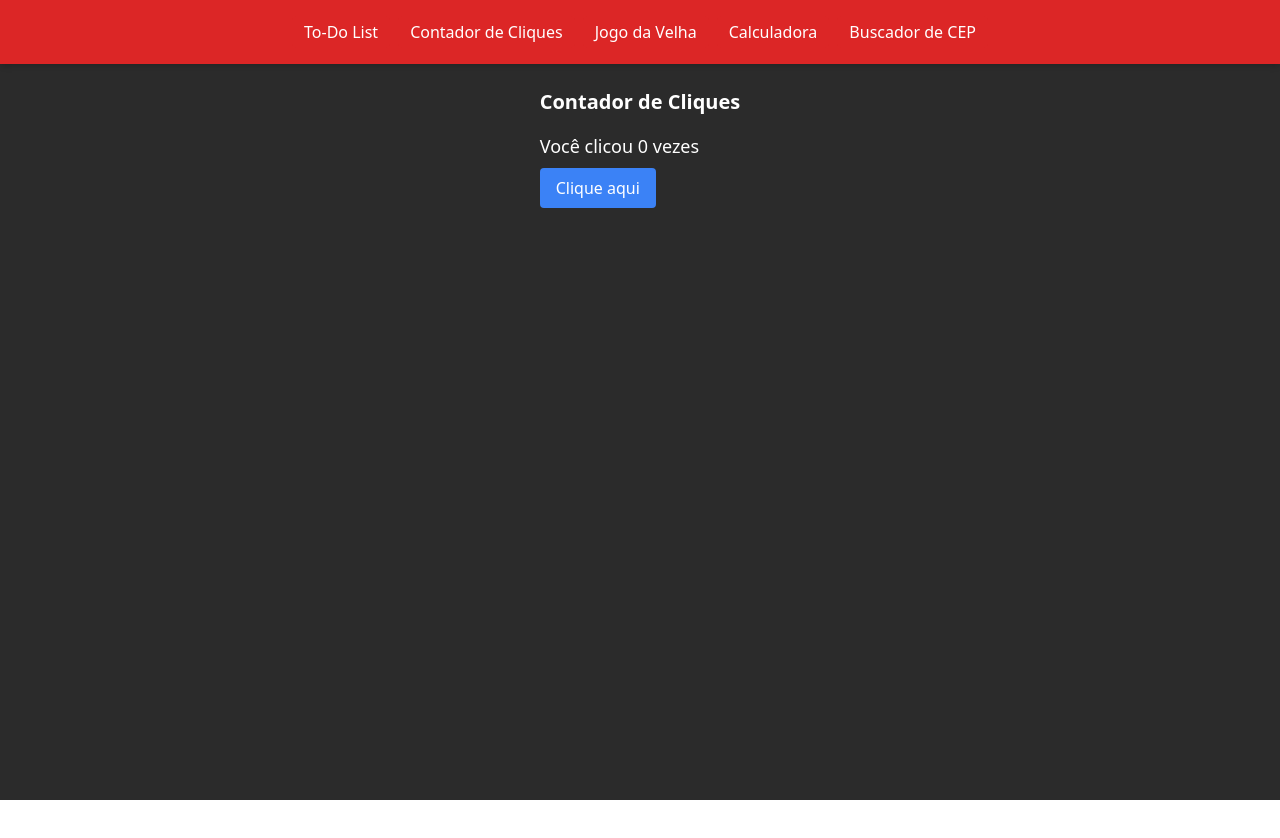
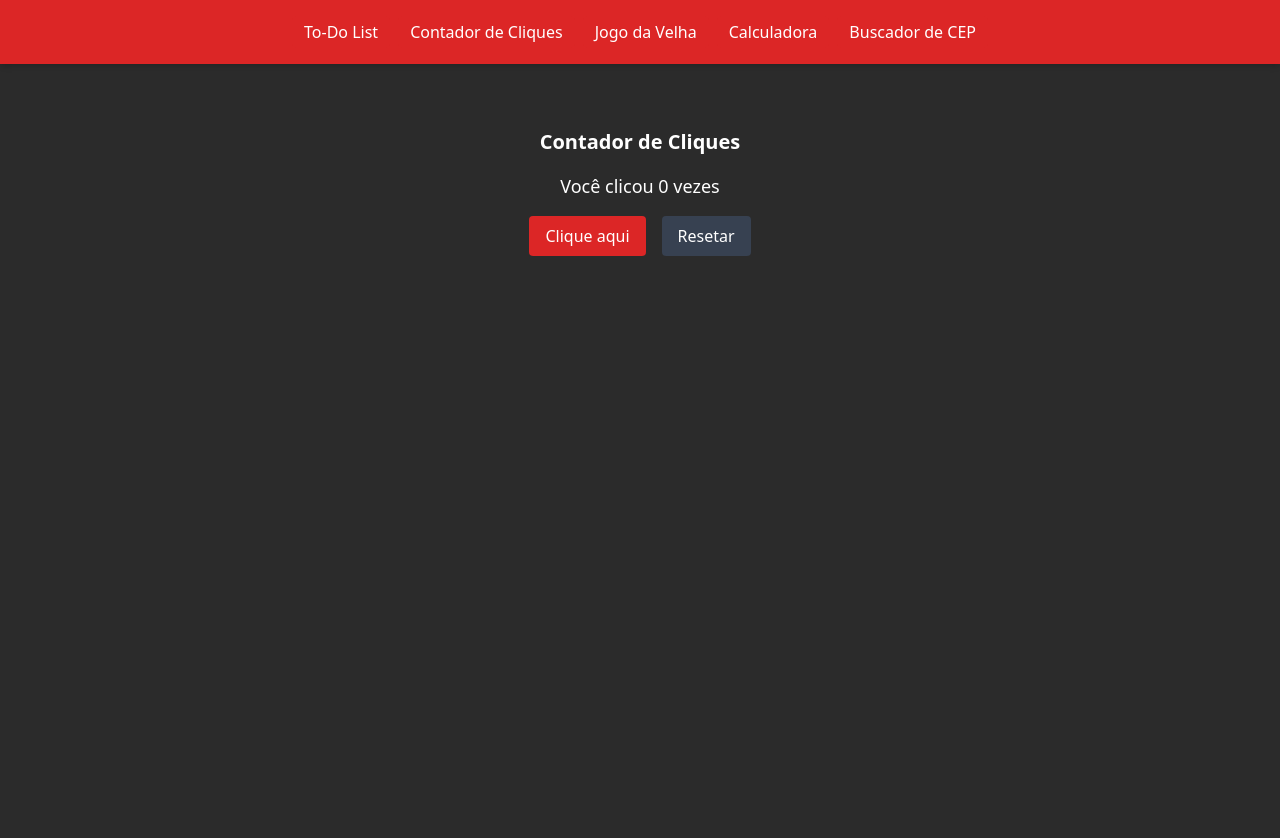
Before and after one commit to Leogodinho04/multifuncional-app, a React (Create React App) app: page / in a window 1280 px wide. Both pictures are taken after a click on the button "Contador de Cliques". Shown: the top 838 px of the page. Before the commit the page ends 800 px from the top, so only its background shows below. Built offline with nearby package versions, Linux system fonts and the light colour scheme.

Commit message:
ClickCounter aprimorado - botão de reset e padronização

```diff
--- a/src/components/ClickCounter.jsx
+++ b/src/components/ClickCounter.jsx
@@ -3,16 +3,32 @@ import { useState } from "react";
 function ClickCounter() {
   const [count, setCount] = useState(0);
 
+  const resetCounter = () => {
+    setCount(0);
+  };
+
   return (
-    <div>
+    <div className="min-h-screen bg-[#2b2b2b] text-white flex justify-center pt-10">
+      <div className="text-center">
         <h2 className="text-xl font-bold mb-4">Contador de Cliques</h2>
-      <p className="text-lg mb-2">Você clicou {count} vezes</p>
+        <p className="text-lg mb-4">
+          Você clicou {count} {count === 1 ? "vez" : "vezes"}
+        </p>
+        <div className="space-x-4">
           <button
             onClick={() => setCount(count + 1)}
-        className="bg-blue-500 text-white px-4 py-2 rounded"
+            className="bg-red-600 text-white px-4 py-2 rounded"
           >
             Clique aqui
           </button>
+          <button
+            onClick={resetCounter}
+            className="bg-gray-700 hover:bg-gray-600 text-white px-4 py-2 rounded"
+          >
+            Resetar
+          </button>
+        </div>
+      </div>
     </div>
   );
 }
```
Lines whose indentation alone changed are shown as unchanged.
